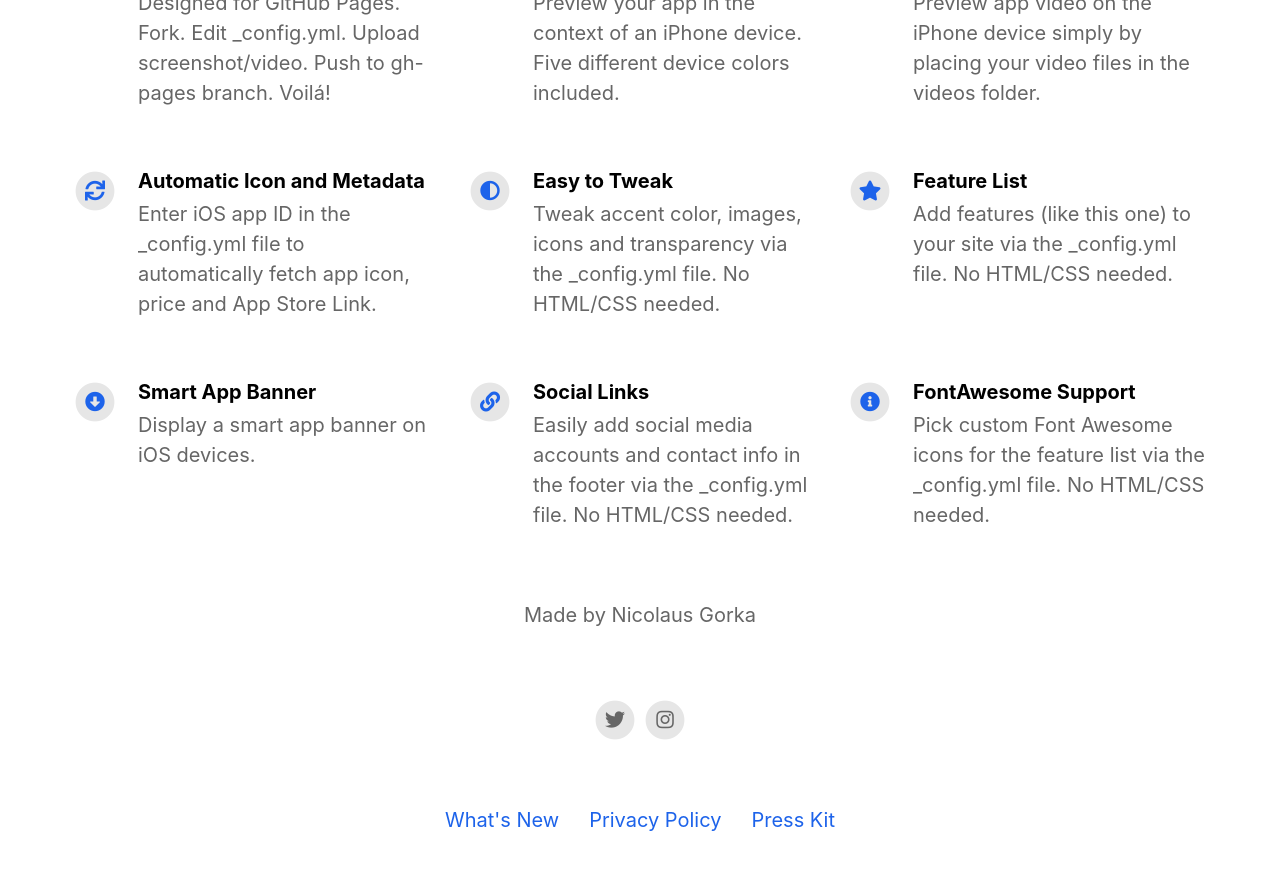
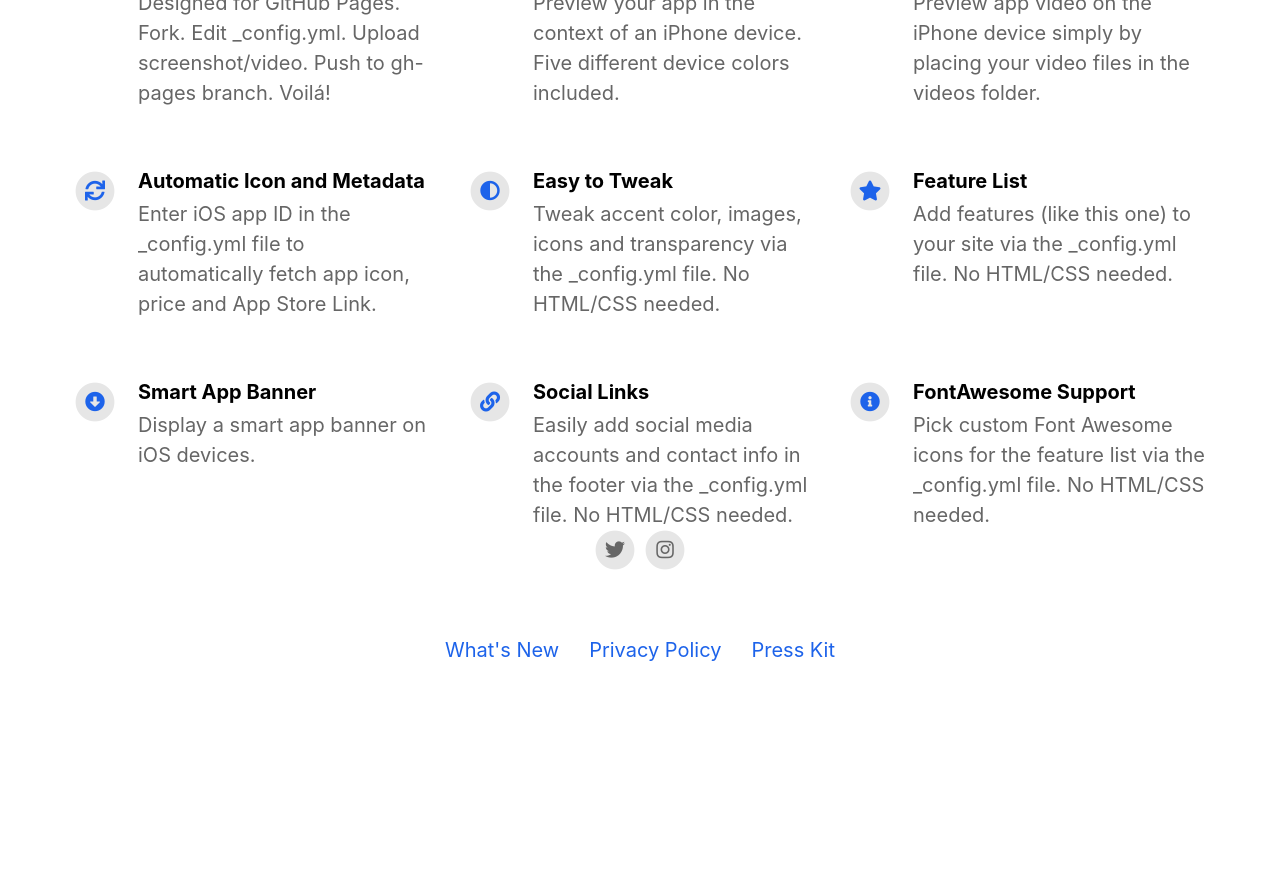
Before and after one commit to Daily20/website, a Jekyll site: the page built from index.html, in a window 1280 px wide and 900 px high, scrolled down 1124 px. Shown: the top 870 px of the window. Built offline with Jekyll 4.4.1, drawn with Linux system fonts in a browser that asks for light colours; nearby versions of some CDN libraries; after the commit the page ends 1854 px from its top, so only the background shows below that.

Commit message:
Update _config.yml

```diff
--- a/_config.yml
+++ b/_config.yml
@@ -20,15 +20,15 @@ enable_smart_app_banner                   : true
 
 
 # Information About Yourself
-your_name                                 : Nicolaus Gorka
+your_name                                 :
 your_link                                 :
 your_city                                 :
 email_address                             :
 facebook_username                         :
-instagram_username                        : daily20
-twitter_username                          : daily20
+instagram_username                        : daily20app
+twitter_username                          : daily20app
 github_username                           :
-youtube_username                          :
+youtube_username                          : daily20app
 
 
 
```
